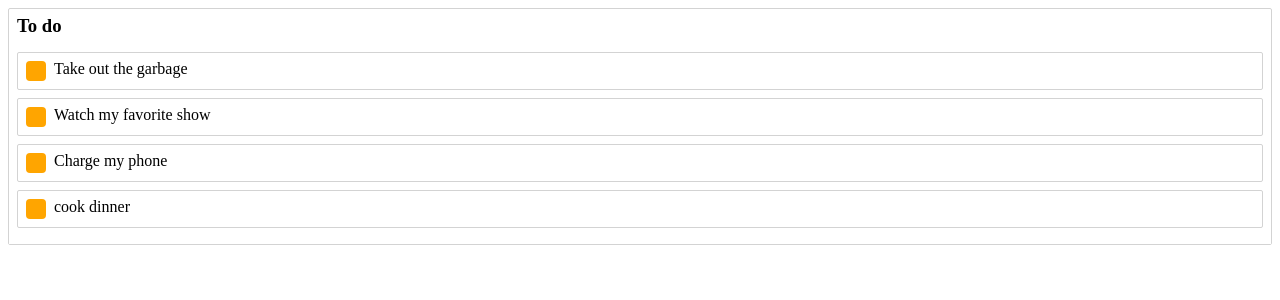
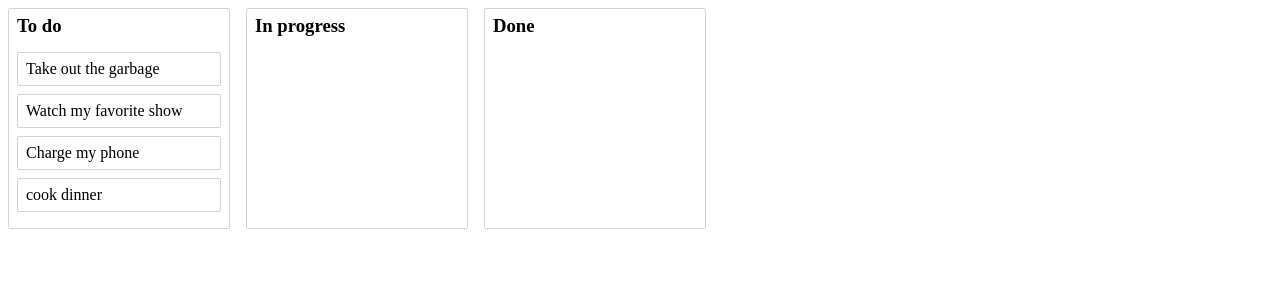
Before and after one commit to lbskinner/react-typescript-task-list, a React (Create React App) app: page / in a window 1280 px wide. Shown: the top 300 px of the page. Built offline with nearby package versions, Linux system fonts and the light colour scheme.

Commit message:
created multiple coulmns with drag items bewteen the items working

```diff
--- a/src/App.css
+++ /dev/null
@@ -1,38 +0,0 @@
-.App {
-  text-align: center;
-}
-
-.App-logo {
-  height: 40vmin;
-  pointer-events: none;
-}
-
-@media (prefers-reduced-motion: no-preference) {
-  .App-logo {
-    animation: App-logo-spin infinite 20s linear;
-  }
-}
-
-.App-header {
-  background-color: #282c34;
-  min-height: 100vh;
-  display: flex;
-  flex-direction: column;
-  align-items: center;
-  justify-content: center;
-  font-size: calc(10px + 2vmin);
-  color: white;
-}
-
-.App-link {
-  color: #61dafb;
-}
-
-@keyframes App-logo-spin {
-  from {
-    transform: rotate(0deg);
-  }
-  to {
-    transform: rotate(360deg);
-  }
-}
--- /dev/null
+++ b/src/App.styles.ts
@@ -0,0 +1,5 @@
+import styled from "styled-components";
+
+export const Container = styled.div`
+  display: flex;
+`;
--- a/src/App.tsx
+++ b/src/App.tsx
@@ -1,8 +1,8 @@
 import React from "react";
-import "./App.css";
 import initialData from "./initialData";
 import Column from "./components/Column/Column";
 import { DragDropContext } from "react-beautiful-dnd";
+import { Container } from "./App.styles";
 
 class App extends React.Component {
   state = initialData;
@@ -26,31 +26,40 @@
 
   onDragEnd = (result: any) => {
     console.log(result);
-    document.body.style.color = "inherit";
-    document.body.style.backgroundColor = "inherit";
+    // document.body.style.color = "inherit";
+    // document.body.style.backgroundColor = "inherit";
 
     const { destination, source, draggableId } = result;
-
+    // do nothing if item is dropped outside of the list
     if (!destination) return;
-    // see if location of draggable changed
+    // do nothing if item is dropped into the same place
     if (
       destination.droppableId === source.droppableId &&
       destination.index === source.index
-    )
+    ) {
       return;
+    }
 
-    const column = this.state.columns[source.droppableId];
-    const newTaskIds = Array.from(column.taskIds);
+    // start column
+    const start = this.state.columns[source.droppableId];
+    // finish column
+    const finish = this.state.columns[destination.droppableId];
+    // if item was moved within the same column
+    if (start === finish) {
+      // create a new array that contains the current items
+      const newTaskIds = Array.from(start.taskIds);
       // start from this index (source.index) remove 1 item
+      // remove the item dragged from it's original position
       newTaskIds.splice(source.index, 1);
       // start from destination index, remove nothing and insert the draggableId
+      // insert the dragged item to the new position
       newTaskIds.splice(destination.index, 0, draggableId);
-
+      // create new, updated object with current id data order for columns
       const newColumn = {
-      ...column,
+        ...start,
         taskIds: newTaskIds,
       };
-
+      // create new state data with updated column data
       const newState = {
         ...this.state,
         columns: {
@@ -58,14 +67,48 @@
           [newColumn.id]: newColumn,
         },
       };
+      // set state with new column data
+      this.setState(newState);
+      return;
+    }
 
-    this.setState(newState);
+    // Moving items from one list to another
+    // create a new array that contains the same taskIds as the old array
+    const startTaskIds = Array.from(start.taskIds);
+    // remove the dragged item from the array created above
+    startTaskIds.splice(source.index, 1);
+    // create a new start (source) column with contains the same properties as the old column
+    // but with the new startTaskIds array - does not include the dragged item
+    const newStart = {
+      ...start,
+      taskIds: startTaskIds,
+    };
+    // create a new array that includes all items in the destination list/column
+    const finishTaskIds = Array.from(finish.taskIds);
+    // insert the dragged item into the new array created above
+    finishTaskIds.splice(destination.index, 0, draggableId);
+    // create new, updated object for destination column
+    const newFinish = {
+      ...finish,
+      taskIds: finishTaskIds,
+    };
+    // create new state data with updated column data for both source and destination columns
+    const newState = {
+      ...this.state,
+      columns: {
+        ...this.state.columns,
+        [newStart.id]: newStart,
+        [newFinish.id]: newFinish,
+      },
+    };
+    this.setState(newState, () => console.log(this.state));
   };
 
   render() {
     return (
       // DragDropContext has three callbacks, onDragStart, onDragUpdate and onDragEnd(which is the only required one)
       <DragDropContext onDragEnd={this.onDragEnd}>
+        <Container>
           {this.state.columnOrder.map((columnId: string) => {
             const column = this.state.columns[columnId];
             const tasks = column.taskIds.map(
@@ -73,6 +116,7 @@
             );
             return <Column key={column.id} column={column} tasks={tasks} />;
           })}
+        </Container>
       </DragDropContext>
     );
   }
--- a/src/components/Column/Column.styles.ts
+++ b/src/components/Column/Column.styles.ts
@@ -8,6 +8,10 @@
   margin: 8px;
   border: 1px solid lightgrey;
   border-radius: 2px;
+  width: 220px;
+  // add flex and flex column to display items within columns
+  display: flex;
+  flex-direction: column;
 `;
 export const Title = styled.h3`
   padding: 8px;
@@ -16,6 +20,9 @@
 `;
 export const TaskList = styled.div<ColumnStyleProps>`
   padding: 8px;
-  transition: backrgound-color 0.2s ease;
+  transition: background-color 0.2s ease;
   background-color: ${(props) => (props.isDraggingOver ? "skyblue" : "white")};
+  flex-grow: 1;
+  // have a min-height so the droppable area's height is not 0 when there are no items
+  min-height: 100px;
 `;
--- a/src/components/Task/Task.tsx
+++ b/src/components/Task/Task.tsx
@@ -1,5 +1,5 @@
 import React from "react";
-import { Container, Handle } from "./Task.styles";
+import { Container } from "./Task.styles";
 import { Draggable } from "react-beautiful-dnd";
 
 type TaskProps = {
@@ -15,12 +15,12 @@
           <Container
             {...provided.draggableProps}
             // leave the dragHandleProps here allows users to drag anywhere on the task
-            // {...provided.dragHandleProps}
+            {...provided.dragHandleProps}
             ref={provided.innerRef}
             isDragging={snapshot.isDragging}
           >
             {/* created separate handle component allows users to only able to drag on the component */}
-            <Handle {...provided.dragHandleProps} />
+            {/* <Handle {...provided.dragHandleProps} /> */}
             {this.props.task.content}
           </Container>
         )}
--- a/src/initialData.ts
+++ b/src/initialData.ts
@@ -11,8 +11,19 @@
       title: "To do",
       taskIds: ["task-1", "task-2", "task-3", "task-4"],
     },
+    "column-2": {
+      id: "column-2",
+      title: "In progress",
+      taskIds: [],
+    },
+    "column-3": {
+      id: "column-3",
+      title: "Done",
+      taskIds: [],
+    },
   },
-  columnOrder: ["column-1"],
+  // Facilitate reordering of the columns
+  columnOrder: ["column-1", "column-2", "column-3"],
 };
 
 export default initialData;
```
Lines whose indentation alone changed are shown as unchanged.
